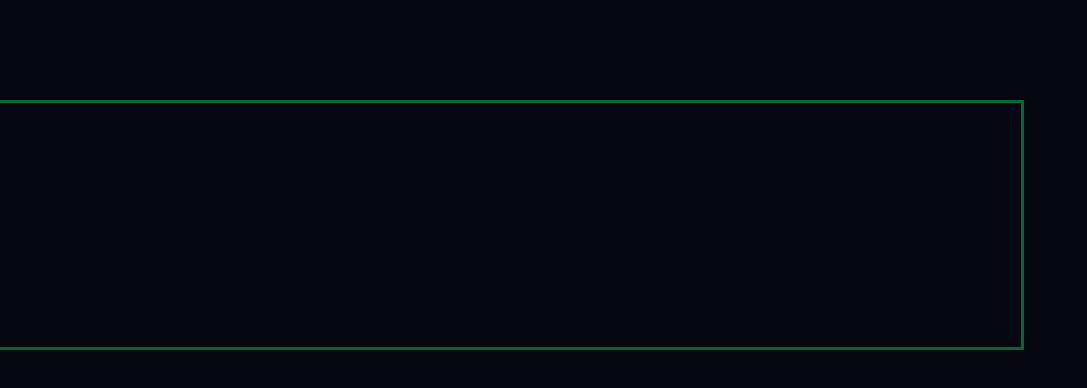
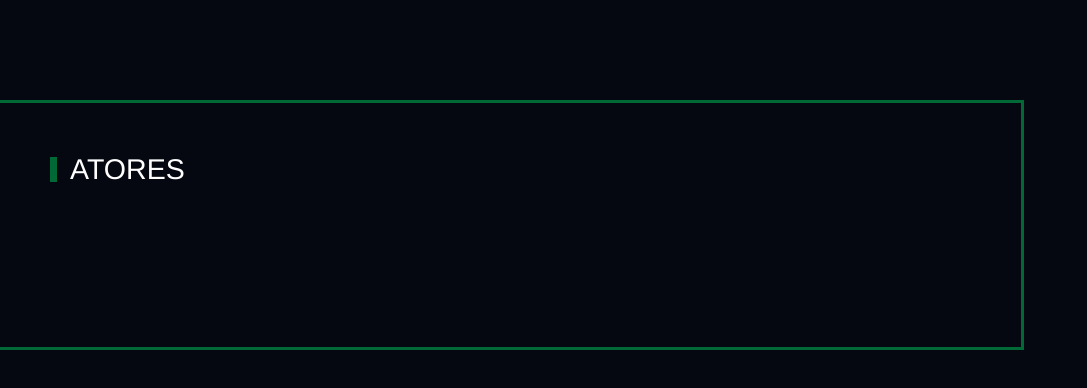
Before and after one commit to henriquepolonibr/site-breaking-bad, a React (Create React App) app: page / in a window 1280 px wide. Shown: the top 388 px of the page, without its empty margins (0-1087 px from the left). Built offline with nearby package versions, Linux system fonts and the light colour scheme.

Commit message:
Jest config

```diff
--- a/package.json
+++ b/package.json
@@ -6,6 +6,7 @@
     "@testing-library/jest-dom": "^5.11.4",
     "@testing-library/react": "^11.1.0",
     "@testing-library/user-event": "^12.1.10",
+    "babel-jest": "^26.6.0",
     "react": "^17.0.2",
     "react-dom": "^17.0.2",
     "react-scripts": "4.0.3",
@@ -15,7 +16,7 @@
   "scripts": {
     "start": "react-scripts start",
     "build": "react-scripts build",
-    "test": "react-scripts test",
+    "test": "jest",
     "eject": "react-scripts eject"
   },
   "eslintConfig": {
--- a/public/index.html
+++ b/public/index.html
@@ -24,7 +24,7 @@
       work correctly both with client-side routing and a non-root public URL.
       Learn how to configure a non-root public URL by running `npm run build`.
     -->
-    <title>React App</title>
+    <title>Breaking Bad Site</title>
   </head>
   <body>
     <noscript>You need to enable JavaScript to run this app.</noscript>
--- a/src/Pages/Home/index.jsx
+++ b/src/Pages/Home/index.jsx
@@ -4,6 +4,7 @@ import * as S from './styles';
 const Home = () => (
   <S.Wrapper>
     <S.GreenRectangleStyle />
+    <S.Title>ATORES</S.Title>
   </S.Wrapper>
 );
 
--- a/src/Pages/Home/styles.jsx
+++ b/src/Pages/Home/styles.jsx
@@ -12,11 +12,38 @@ export const Wrapper = styled.section`
 
 export const GreenRectangleStyle = styled.div`
   position: absolute;
-    z-index: 0;
-    top: 100px;
-    left: -150%;
-    width: 230%;
-    height: 250px;
-    border: solid .3125rem #016936;;
-    display: block;
+  z-index: 0;
+  top: 10rem;
+  left: -150%;
+  width: 230%;
+  height: 250px;
+  border: solid .3125rem #016936;
+  display: block;
 `;
+
+export const Title = styled.h1`
+  z-index: 1;
+  top: 10rem;
+  position: relative;
+  margin-bottom: 1.5625rem;
+  padding-left: 2rem;
+  display: inline-flex!important;
+  font-style: normal;
+  width: auto;
+  font-family: Oswald,Helvetica Neue,Arial,sans-serif;
+  font-size: 2.856rem;
+  font-weight: 400;
+  line-height: 1.4;
+  margin: 0 0 0;
+  color: inherit;
+  &:after{
+    position: absolute;
+    top: 0.725rem;
+    left: 0;
+    width: 0.725rem;
+    height: 2.45rem;
+    content: '';
+    color: #016936;
+    background-color: #016936;
+  }
+`;
--- a/src/Styles/Global.js
+++ b/src/Styles/Global.js
@@ -19,6 +19,7 @@ const GlobalStyles = createGlobalStyle`
   html, body, #__next {
     height: 100%;
     background-color: #050811;
+    color: #FFFF;
   }
 
   a {
--- /dev/null
+++ b/src/sum.js
@@ -0,0 +1,4 @@
+function sum(a, b) {
+  return a + b;
+}
+module.exports = sum;
```
Also changed, not shown: .eslintrc.js, 2 other files (tests, documents, lock files or other folders).
